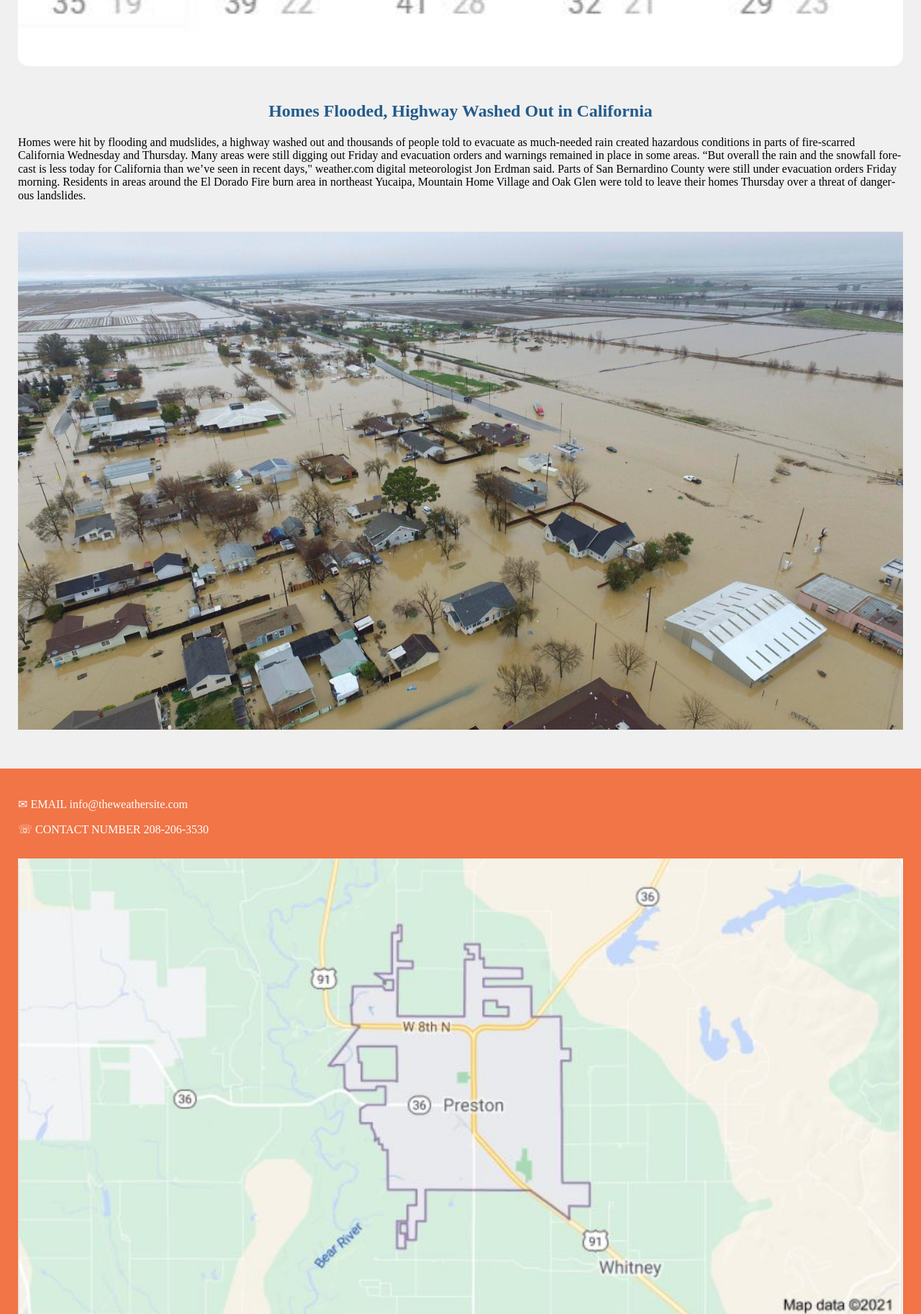
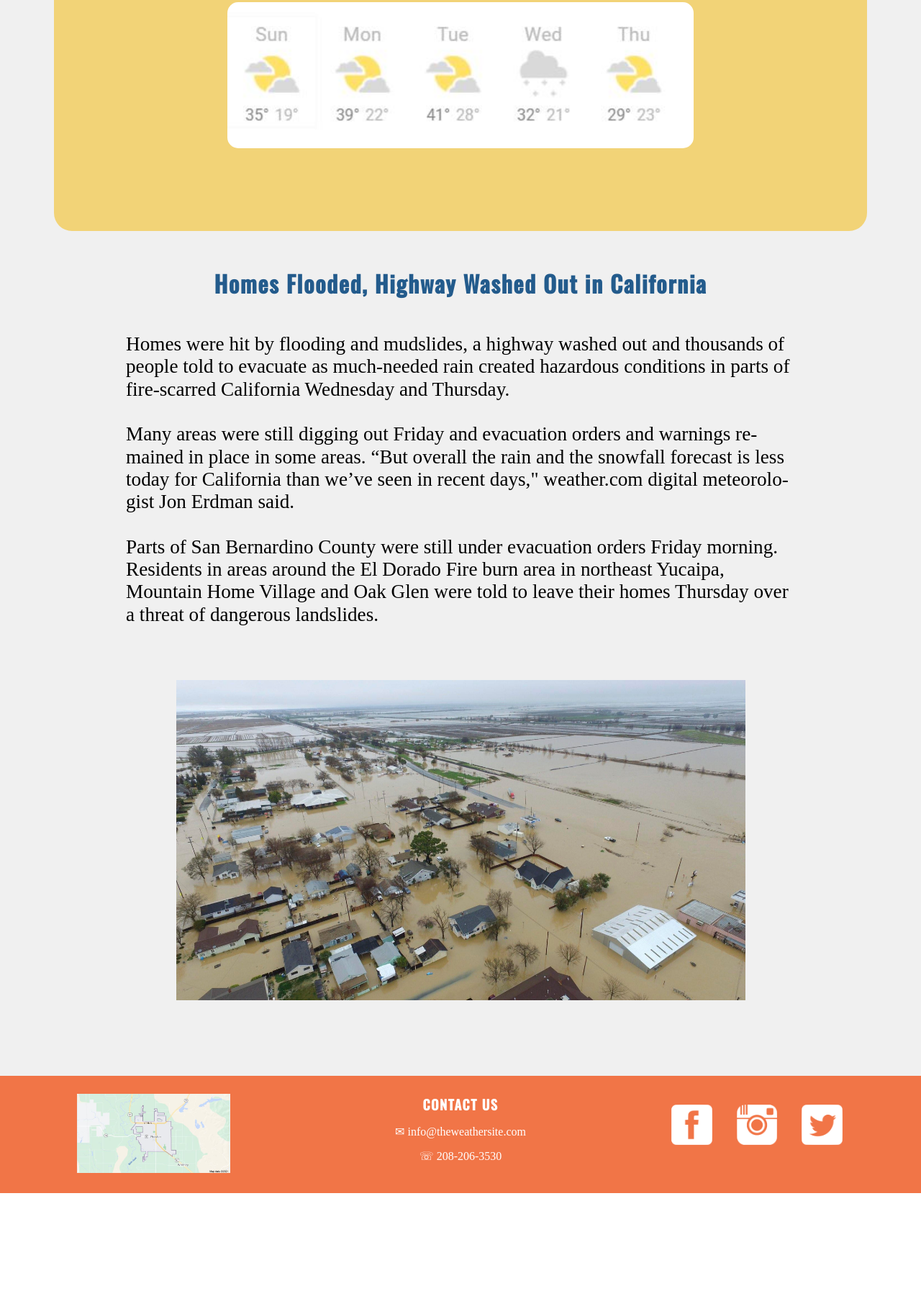
Before and after one commit to aizeky/aizeky.github.io, a plain HTML site: page Lesson4/Preston-4.html in a window 1280 px wide. Shown: the part 695-2521 px from the top of the page at 72% size. After the commit the page ends 2353 px from the top, so only its background shows below. Drawn offline with nearby package versions, Linux system fonts and the light colour scheme.

Commit message:
Finish na bes

```diff
--- a/Lesson3/css/plan.css
+++ b/Lesson3/css/plan.css
@@ -86,7 +86,7 @@ h2 {
     text-align: center;
     color: #4C5958;
     text-transform: uppercase;
-    font-size: 1.3em;
+    font-size: 5em;
 }
 
 p {
--- a/Lesson4/Preston-4.html
+++ b/Lesson4/Preston-4.html
@@ -6,6 +6,8 @@
     <title>Menu Example</title>
     <link rel="stylesheet" href="https://cdnjs.cloudflare.com/ajax/libs/normalize/8.0.1/normalize.min.css">
     <link rel="stylesheet" href="css/preston.css">
+    <link rel="preconnect" href="https://fonts.gstatic.com">
+    <link href="https://fonts.googleapis.com/css2?family=Oswald:wght@500&display=swap" rel="stylesheet">
     <script src="js/preston.js"></script>
 </head>
 <body>
@@ -19,7 +21,7 @@
     <nav>
         <ul id="navigation">
             <li><a href="#" class="ham">&#9776;</a></li>
-            <li><a href="#">Home</a></li>
+            <li><a href="#">&#9728; Home</a></li>
             <li><a href="#">Preston</Link></a></li>
             <li><a href="#">Soda Springs</a></li>
             <li><a href="#">Storm Center</a></li>
@@ -48,20 +50,28 @@
         <div class="article"></div>
             <h2>Homes Flooded, Highway Washed Out in California</h2>
             <p> Homes were hit by flooding and mudslides, a highway washed out and thousands of people told to evacuate as much-needed rain created hazardous conditions in parts of fire-scarred California Wednesday and Thursday.
+               <br>
+               <br>
                 Many areas were still digging out Friday and evacuation orders and warnings remained in place in some areas. “But overall the rain and the snowfall forecast is less today for California than we’ve seen in recent days," weather.com digital meteorologist Jon Erdman said.
+               <br>
+               <br>
                 Parts of San Bernardino County were still under evacuation orders Friday morning. Residents in areas around the El Dorado Fire burn area in northeast Yucaipa,
-                Mountain Home Village and Oak Glen were told to leave their homes Thursday over a threat of dangerous landslides.</p>
+                    Mountain Home Village and Oak Glen were told to leave their homes Thursday over a threat of dangerous landslides.</p>
             <img src="images/califstorms.jpg"  width="100%" class="flood_img" alt="flood photo">
     </main>
 
     <footer>
-
-        <p>✉ EMAIL info@theweathersite.com</p>
-
-        <p>☏ CONTACT NUMBER 208-206-3530</p>
+        <img src="images/Preston map.JPG" class="map_img" width="100%" alt="map">
+        <div class="contact_info">
+        <h3>CONTACT US</h3>
+        <p>✉ info@theweathersite.com</p>
+        <p>☏ 208-206-3530</p>
         </div>
-
-        <img src="images/Preston map.JPG" class="map_img" width="100%" alt="map">
+        <div class="social_media">
+            <a href="https://fb.com/aizeky"><img src="images/facebook-3-xxl.png" alt="facbook icon"></a>
+            <a href="https://instagram.com/aizeky"><img src="images/instagram-xxl.png" alt="ig icon"></a>
+            <a href="https://twitter.com/home"><img src="images/twitter-3-xxl.png" alt="twitter icon"></a>
+        </div>
     </footer>
 
 
--- a/Lesson4/css/preston.css
+++ b/Lesson4/css/preston.css
@@ -1,3 +1,6 @@
+html {
+    background-color: white;
+}
 body {
     background-color: #F0F0F0;
 }
@@ -25,11 +28,14 @@ nav {
 
 #navigation a:link, #navigation a:visited, #navigation a:hover, #navigation a:active, #navigation a:focus {
     display: block;
-    padding: 1.6em;
+    padding: 1.2em;
     text-emphasis: left;
     text-decoration: none;
-    color: black;
+    color: white;
+    text-transform: uppercase;
+    letter-spacing: 2px;
     font-weight: bold;
+    font-family: 'Oswald', sans-serif;
 }
 
 header {
@@ -43,7 +49,7 @@ header {
 
 .logo {
     margin-right: 10px;
-    padding: 28px 0 15px 15px;
+    padding: 28px 0 10px 15px;
     width: 95px;
 }
 
@@ -54,6 +60,8 @@ h1 {
 h2 {
     text-align: center;
     color: #235B8C;
+    font-family: 'Oswald', sans-serif;
+    letter-spacing: 1.5px;
 }
 
 .ham {
@@ -66,7 +74,7 @@ h2 {
 }
 
 main {
-    padding: 0 25px 50px 25px;
+    margin: 50px 25px 50px 25px;
 }
 
 main p {
@@ -74,9 +82,21 @@ main p {
     padding-bottom: 25px;
 }
 
+.five-forecast {
+    padding: 25px;
+    background-color:#F2D377;
+    border-radius: 25px;
+}
+
+.article {
+    margin: 55px;
+}
+
 #navigation a:hover {
-    color: white;
+    color: #235B8C;
     background-color: #F2D377;
+    transform: scale(1.05);
+    transition: transform .6s ease;
 }
 
 #navigation.responsive li {
@@ -85,12 +105,23 @@ main p {
 
 footer {
     background-color:  #F17547;
-    padding: 25px;
+    padding: 15px 25px 25px 25px;
     color: white;
 }
 
 .map_img {
     padding-top: 15px;
+}
+
+.social_media img {
+    width: 15%;
+    margin-left: 0 auto;
+
+}
+
+h3 {
+    font-family: 'Oswald', sans-serif;
+    letter-spacing: 1.5px;
 }
 
 @media only screen and (min-width: 34.5em){
@@ -117,11 +148,80 @@ footer {
         margin: 16px auto;
     }
 
+    body{
+        width: 1280px;
+        margin: 0 auto;
+    }
+
     h1 {
-        float: none;
+        font-size: 4em;
+        margin-top: 65px;
+        margin-left:80px;
+        grid-column: 2/4;
+    }
+
+    h2 {
+        font-size: 2em;
+        margin-bottom: 50px;
     }
 
     .logo {
-        float: none;
+        width: 150px;
+        padding-left:30px;
     }
+
+    main p {
+        font-size: 1.7em;
+        margin: 0 100px 50px 100px;
+    }
+
+    main {
+        margin: 75px;
+    }
+
+    .forecast_img {
+        display: block;
+        width: 60%;
+        margin: 25px auto 90px auto;
+    }
+
+    .flood_img {
+        display: block;
+        width: 70%;
+        margin: 0 auto;
+        padding-bottom: 30px;
+    }
+
+    footer {
+        display: grid;
+        grid-template-columns: repeat(3,1fr);
+        padding: 10px 0 25px 0;
+    }
+
+
+    .map_img {
+        width: 50%;
+        margin: 0 auto;
+    }
+
+    .contact_info {
+        text-align: center;
+        margin: auto;
+    }
+
+    .social_media img {
+        width: 15%;
+        margin-left: 30px;
+    }
+
+    .social_media {
+        margin: 30px 0 0 50px;
+    }
+
+    #navigation a:hover {
+        transform: scale(1.5);
+        transition: transform .6s ease;
+        border-radius: 15px;
+    }
+
 }
```
Also changed, not shown: Lesson4/images/facebook-3-xxl.png (added), Lesson4/images/instagram-xxl.png (added), Lesson4/images/twitter-3-xxl.png (added).
